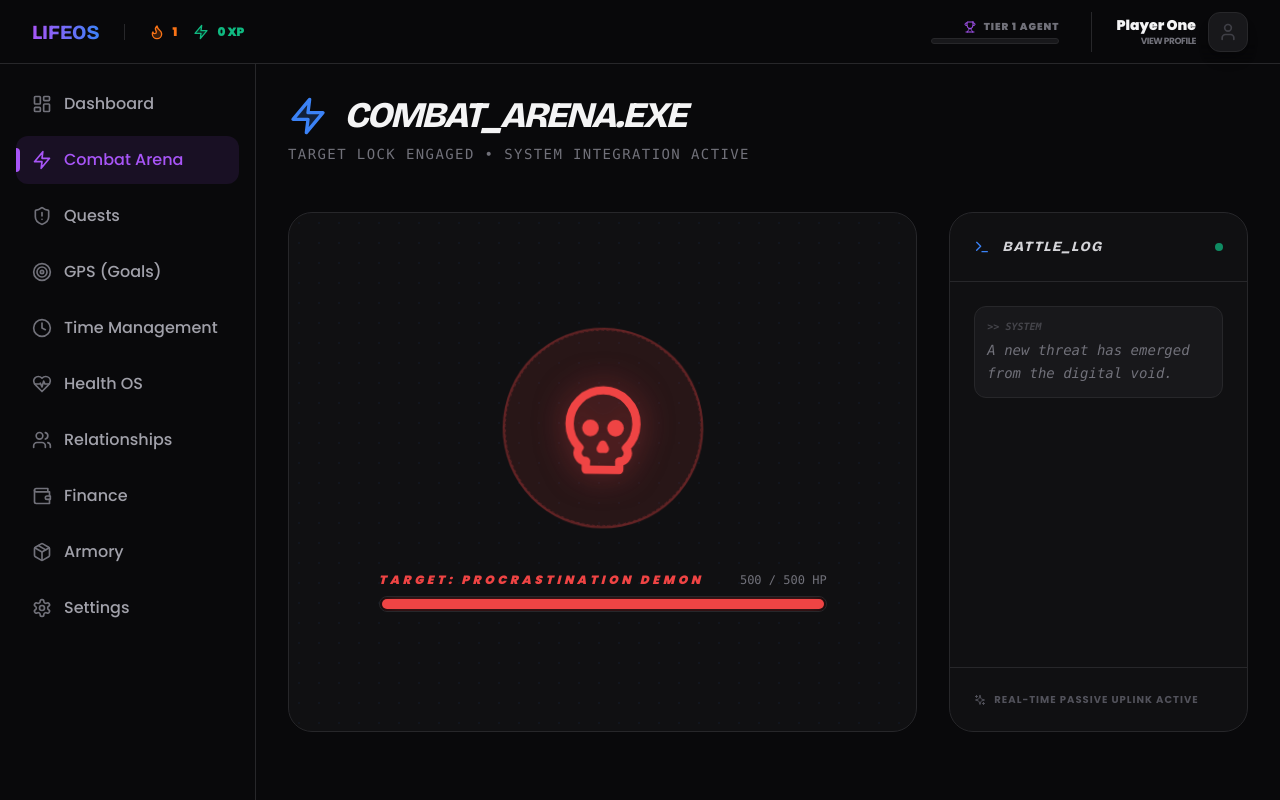
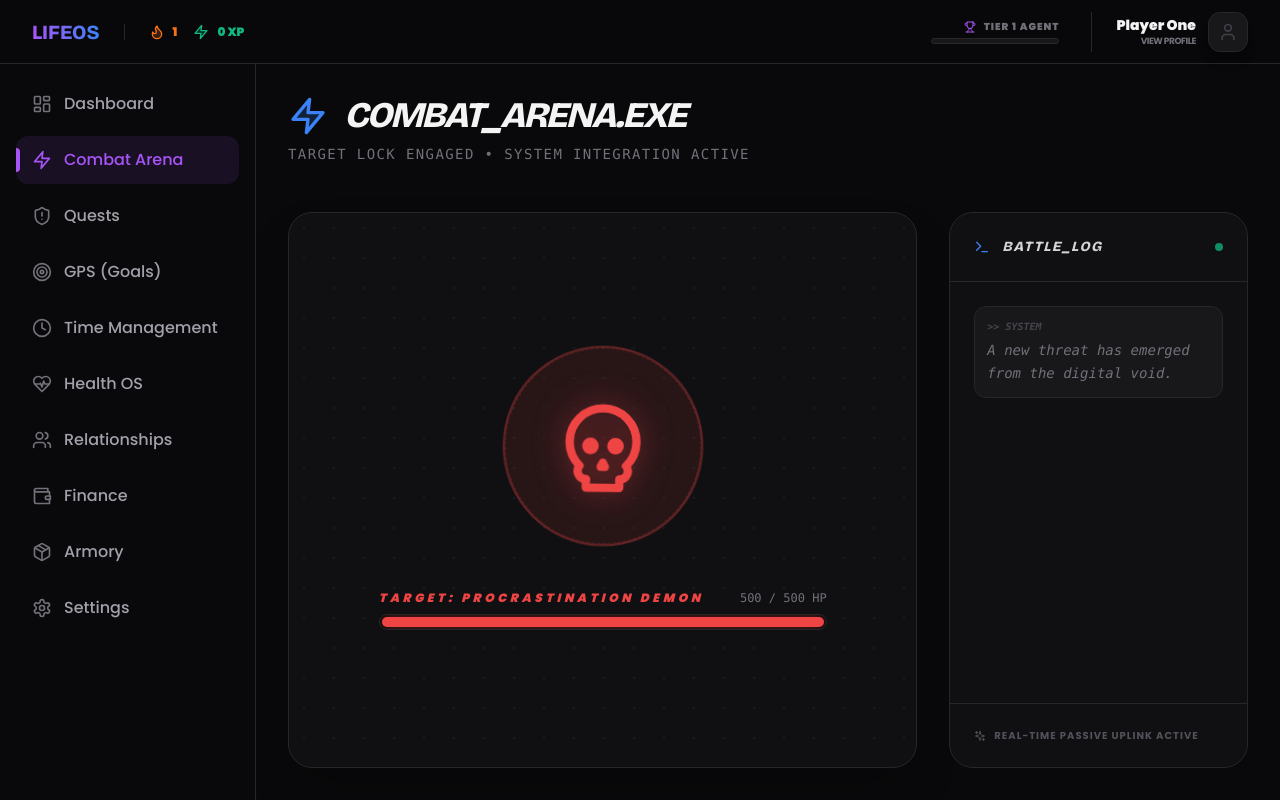
Before and after one commit to bakale-atharva/LifeOS, a Next.js app: page /combat in a window 1280 px wide. Built offline with nearby package versions, Linux system fonts and the light colour scheme; no server answers; the database is empty.

Commit message:
fix: combat page styling and explicit container classes

```diff
--- a/src/app/combat/page.tsx
+++ b/src/app/combat/page.tsx
@@ -20,9 +20,9 @@ export default function CombatArenaPage() {
   const hpPercentage = (combatState.bossHP / combatState.bossMaxHP) * 100;
 
   return (
-    <div className="p-8 max-w-6xl mx-auto h-[calc(100vh-100px)] flex flex-col">
+    <div className="p-8 max-w-6xl mx-auto h-full flex flex-col bg-zinc-950 text-zinc-50 overflow-hidden">
       <header className="mb-12 shrink-0">
-        <h2 className="text-4xl font-black flex items-center gap-4 text-zinc-100 italic tracking-tighter">
+        <h2 className="text-4xl font-black flex items-center gap-4 text-zinc-100 italic tracking-tighter font-heading">
           <Zap className="text-accent-blue w-10 h-10 fill-accent-blue/20" />
           COMBAT_ARENA.EXE
         </h2>
@@ -31,11 +31,11 @@ export default function CombatArenaPage() {
 
       <div className="grid grid-cols-1 lg:grid-cols-3 gap-8 flex-1 min-h-0">
         {/* Boss Visual Area */}
-        <div className="lg:col-span-2 flex flex-col gap-8">
-          <div className="glass-card flex-1 rounded-3xl border-zinc-800 bg-zinc-900/50 flex flex-col items-center justify-center p-12 relative overflow-hidden">
+        <div className="lg:col-span-2 flex flex-col gap-8 min-h-[400px]">
+          <div className="glass-card flex-1 rounded-3xl border-zinc-800 bg-zinc-900/50 flex flex-col items-center justify-center p-12 relative overflow-hidden shadow-2xl">
             {/* Background Grid/Effect */}
-            <div className="absolute inset-0 opacity-5 pointer-events-none"
-                 style={{ backgroundImage: 'radial-gradient(circle, #3b82f6 1px, transparent 1px)', backgroundSize: '20px 20px' }} />
+            <div className="absolute inset-0 opacity-10 pointer-events-none"
+                 style={{ backgroundImage: 'radial-gradient(circle, #3b82f6 1px, transparent 1px)', backgroundSize: '30px 30px' }} />
 
             <motion.div
               animate={{
```
